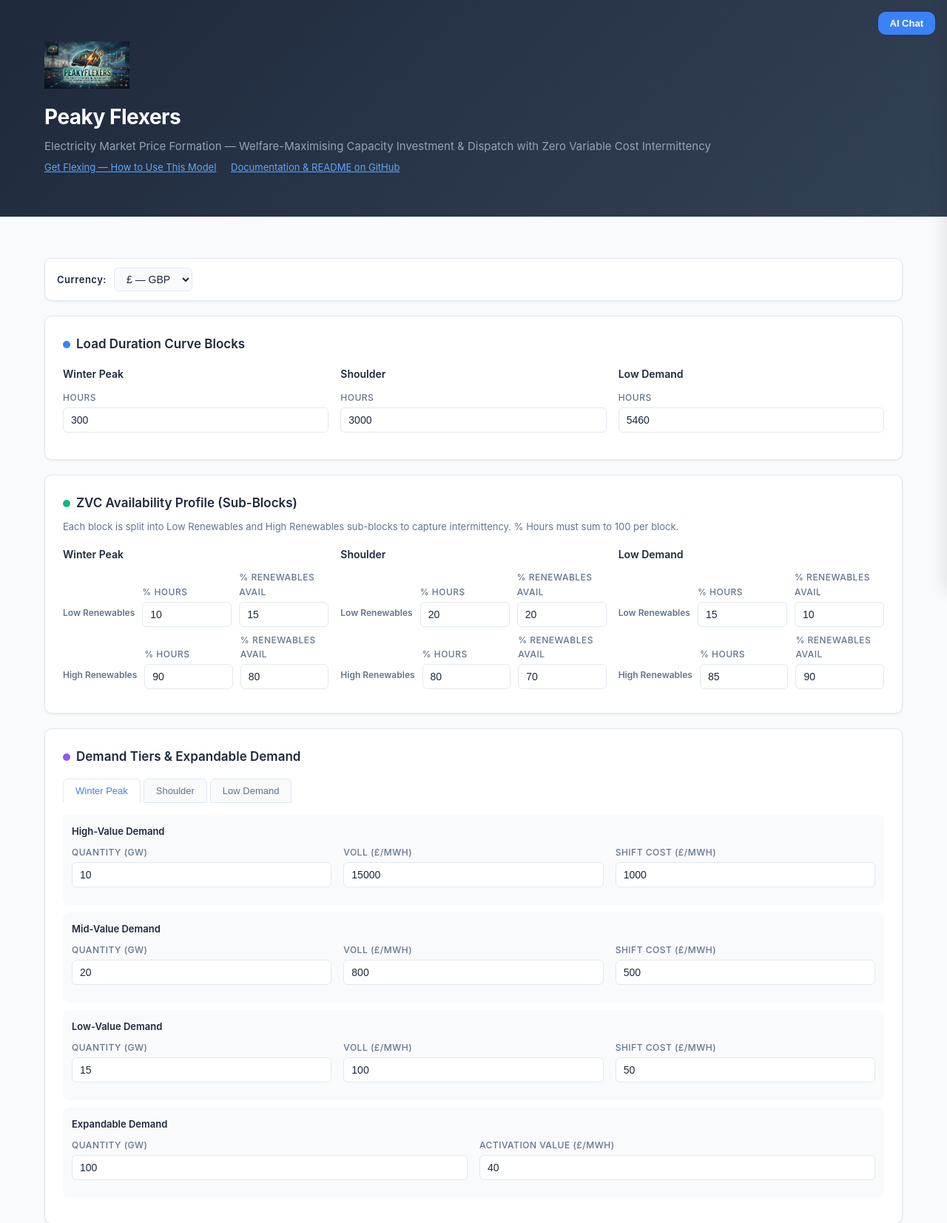
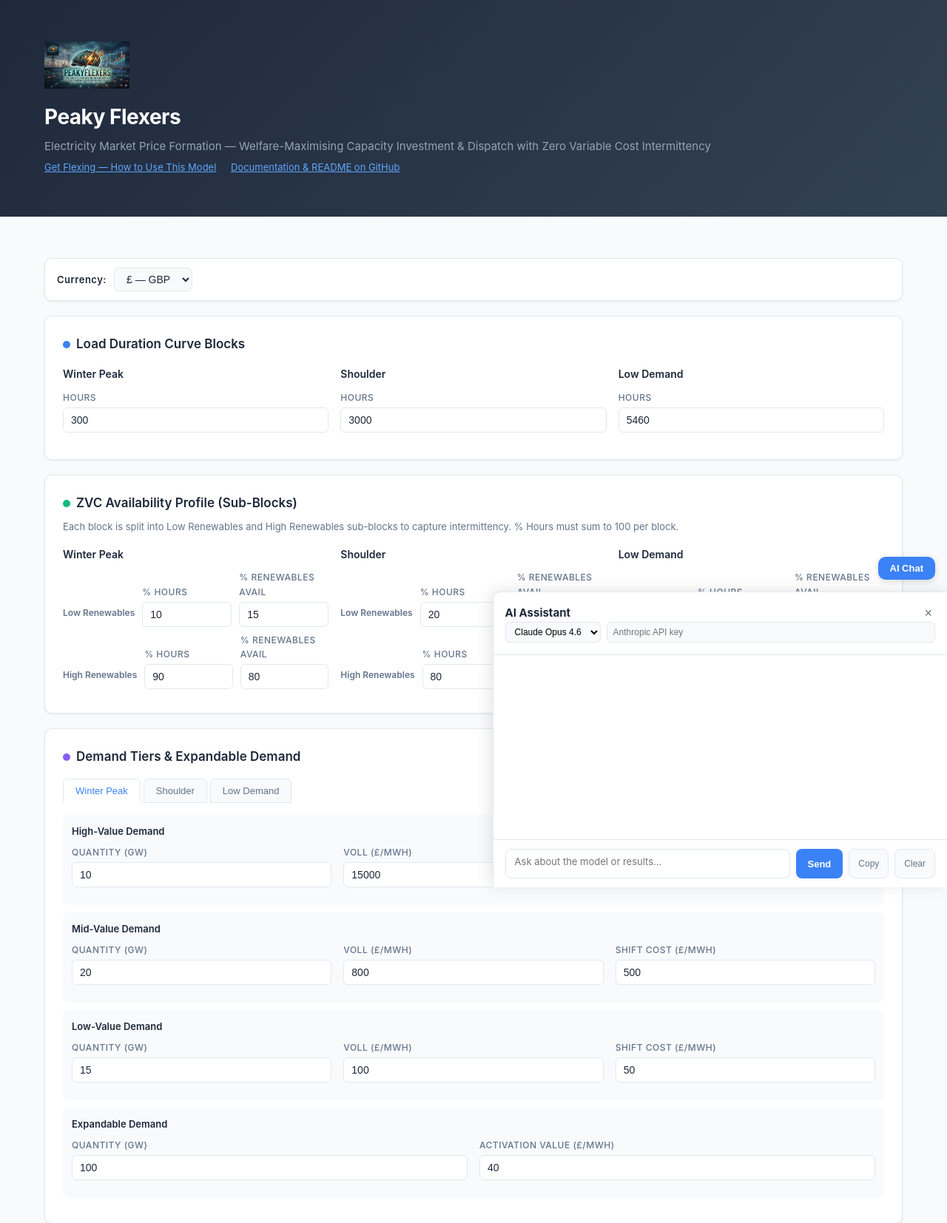
Before and after one commit to metakarma/FlexSys, a Flask app: page / in a window 1280 px wide. Shown: the top 1654 px of the page at 74% size. Run offline with Flask 3, Linux system fonts and the light colour scheme.

Commit message:
Reposition AI chat panel to bottom-right half-screen
Panel now occupies ~48% width and 50% height, anchored to the
bottom-right corner. Toggle button moves to bottom-right and hides
when the panel is open; a close button (×) in the panel header
replaces it.

Made-with: Cursor

```diff
--- a/templates/index.html
+++ b/templates/index.html
@@ -133,21 +133,23 @@ footer { text-align: center; padding: 32px 0; color: var(--muted); font-size: 13
 
 /* Chat panel */
 #chat-toggle {
-  position: fixed; top: 16px; right: 16px; z-index: 1001;
+  position: fixed; bottom: 16px; right: 16px; z-index: 1001;
   background: var(--accent); color: #fff; border: none; border-radius: var(--radius);
   padding: 8px 16px; font-size: 13px; font-weight: 600; cursor: pointer;
-  box-shadow: var(--shadow);
+  box-shadow: 0 2px 8px rgba(0,0,0,.15);
 }
 #chat-toggle:hover { background: var(--accent-dark); }
 
 #chat-panel {
-  position: fixed; top: 0; right: 0; width: 420px; height: 100vh;
+  position: fixed; bottom: 0; right: 0; width: 48vw; height: 50vh;
   background: var(--surface); border-left: 1px solid var(--border);
-  box-shadow: -4px 0 20px rgba(0,0,0,.1);
+  border-top: 1px solid var(--border);
+  box-shadow: -4px -2px 20px rgba(0,0,0,.1);
   display: flex; flex-direction: column; z-index: 1000;
-  transform: translateX(100%); transition: transform 0.3s ease;
+  transform: translateY(100%); transition: transform 0.3s ease;
+  border-radius: var(--radius) 0 0 0;
 }
-#chat-panel.open { transform: translateX(0); }
+#chat-panel.open { transform: translateY(0); }
 
 #chat-panel .chat-header {
   padding: 16px; border-bottom: 1px solid var(--border);
@@ -409,7 +411,10 @@ footer { text-align: center; padding: 32px 0; color: var(--muted); font-size: 13
 
 <div id="chat-panel">
   <div class="chat-header">
-    <h3>AI Assistant</h3>
+    <div style="display:flex;justify-content:space-between;align-items:center;">
+      <h3 style="margin-bottom:0;">AI Assistant</h3>
+      <button onclick="toggleChat()" style="background:none;border:none;font-size:18px;cursor:pointer;color:var(--muted);padding:0 4px;" title="Close">&times;</button>
+    </div>
     <div class="chat-config">
       <select id="chat-model"></select>
       <input type="password" id="chat-api-key" placeholder="Anthropic API key"/>
@@ -785,7 +790,8 @@ function toggleChat() {
   const panel = document.getElementById("chat-panel");
   panel.classList.toggle("open");
   const btn = document.getElementById("chat-toggle");
-  btn.textContent = panel.classList.contains("open") ? "Close Chat" : "AI Chat";
+  const isOpen = panel.classList.contains("open");
+  btn.style.display = isOpen ? "none" : "";
 }
 
 // Load chat models
```
